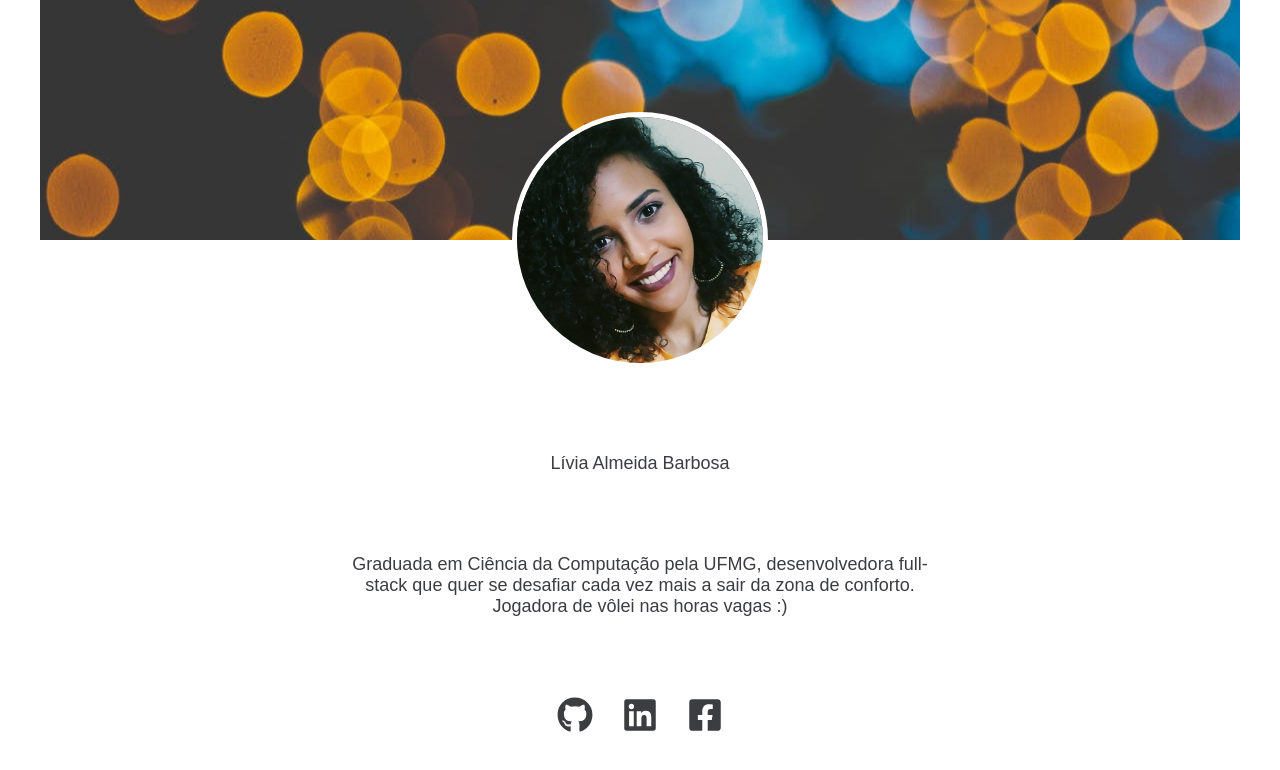
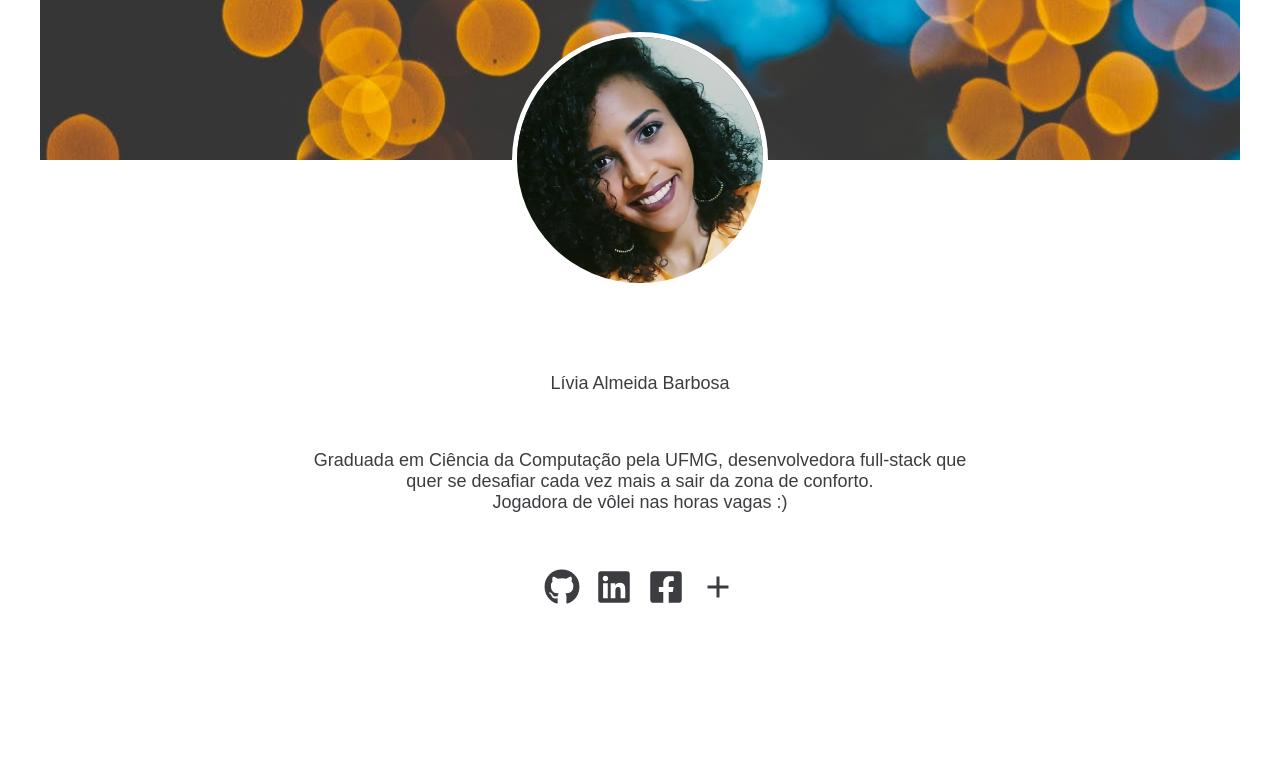
Before and after one commit to liviaab/page, a React app: page / in a window 1280 px wide. Shown: the top 770 px of the page. Built offline with nearby package versions, Linux system fonts and the light colour scheme; a web font is replaced by a local one.

Commit message:
finish landing page

```diff
--- a/src/App.jsx
+++ b/src/App.jsx
@@ -1,5 +1,4 @@
-import React, { Component, Fragment } from 'react'
-import ReactDOM from 'react-dom'
+import React from 'react'
 import { BrowserRouter } from 'react-router-dom'
 import Routes from './Routes'
 
--- a/src/Routes.jsx
+++ b/src/Routes.jsx
@@ -11,9 +11,9 @@ const withMainTemplate = (component, props) =>  (
 
 const Routes = () => (
     <Switch>
-        <Route exact path="/" component={props => withMainTemplate(<Landing {...props} />)} />
-        // <Route exact path="/projects" component={props => withMainTemplate(<Projects {...props} />)} />
-        // <Route exact path="/extras" component={props => withMainTemplate(<Extras {...props} />)} />
+        <Route exact path="/" component={props => <Landing {...props} />} />
+        {/* <Route exact path="/projects" component={props => withMainTemplate(<Projects {...props} />)} /> */}
+        {/* <Route exact path="/extras" component={props => withMainTemplate(<Extras {...props} />)} /> */}
     </Switch>
 )
 
--- a/src/components/pages/landing/Landing.jsx
+++ b/src/components/pages/landing/Landing.jsx
@@ -1,8 +1,10 @@
 import React, { Component } from 'react'
-import { FaFacebookSquare as FacebookIcon,
+import {
+  FaFacebookSquare as FacebookIcon,
   FaGithub as GithubIcon,
   FaLinkedin as LinkedinIcon
  } from "react-icons/fa";
+import { MdAdd as PlusIcon } from "react-icons/md"
 import './Landing.scss'
 import liviaPhoto from '../../../assets/images/me.jpg'
 
@@ -27,9 +29,25 @@ class Landing extends Component {
              Jogadora de vôlei nas horas vagas :)
           </div>
           <div className="contacts">
-            <GithubIcon color="#3B3D40" size="2em" />
-            <LinkedinIcon color="#3B3D40" size="2em" />
-            <FacebookIcon color="#3B3D40" size="2em" />
+            <a
+              href="https://github.com/liviaab"
+              target="_blank"
+              rel="noopener noreferrer">
+              <GithubIcon color="#3B3D40" size="2em" />
+            </a>
+            <a
+              href="https://www.linkedin.com/in/liviaab/"
+              target="_blank"
+              rel="noopener noreferrer">
+              <LinkedinIcon color="#3B3D40" size="2em" />
+            </a>
+            <a
+              href="https://www.facebook.com/liviaalmeidab"
+              target="_blank"
+              rel="noopener noreferrer">
+              <FacebookIcon color="#3B3D40" size="2em" />
+            </a>
+            <PlusIcon color="#3B3D40" size="2em" />
           </div>
         </div>
       </div>
--- a/src/components/pages/landing/Landing.scss
+++ b/src/components/pages/landing/Landing.scss
@@ -6,7 +6,7 @@
 
   >.header {
     background: url("../../../assets/images/pexels-photo-949587.jpeg") no-repeat center;
-    height: 30vh;
+    height: 20vh;
     width: 100%;
   }
 
@@ -33,7 +33,7 @@
     text-align: center;
 
     >.description {
-      margin: 10vh 20vw;
+      margin: 5% 20%;
       min-width: 400px;
     }
 
--- a/src/index.js
+++ b/src/index.js
@@ -1,6 +1,5 @@
 import React from 'react'
 import ReactDOM from 'react-dom'
-import { BrowserRouter, Switch, Route } from 'react-router-dom'
 import * as serviceWorker from './serviceWorker'
 import App from './App.jsx'
 
```
